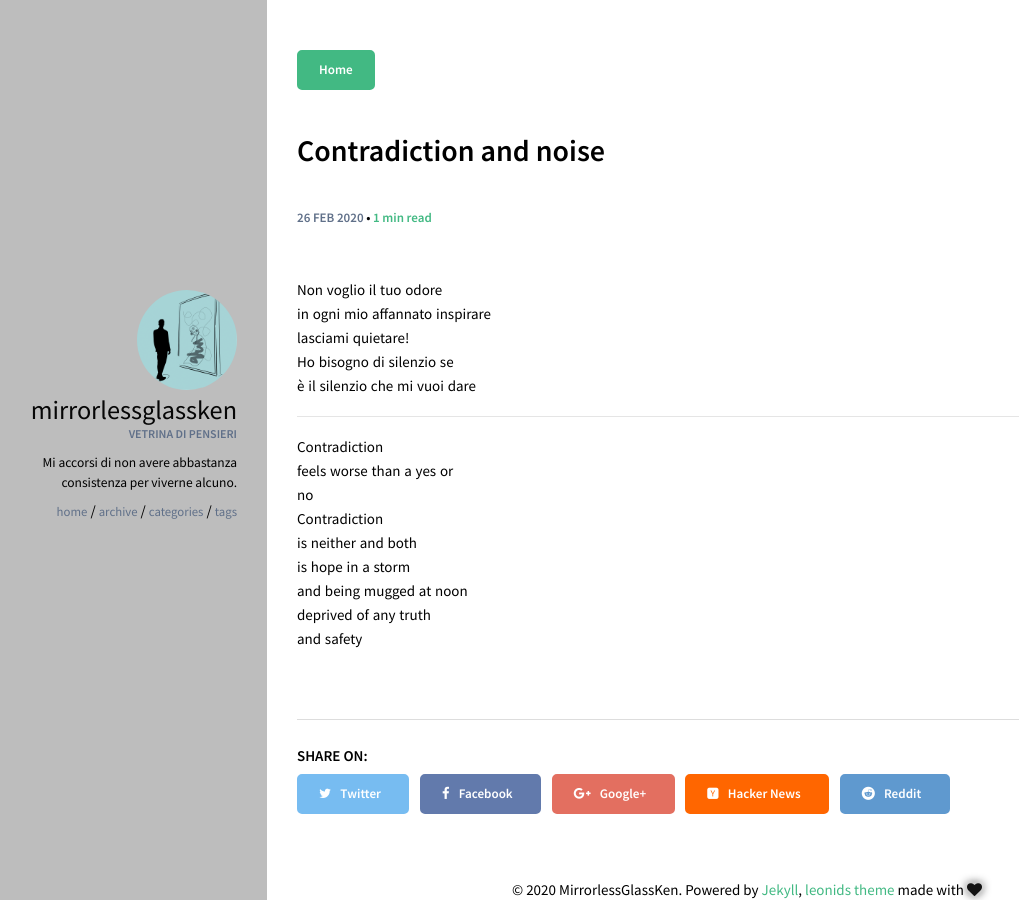
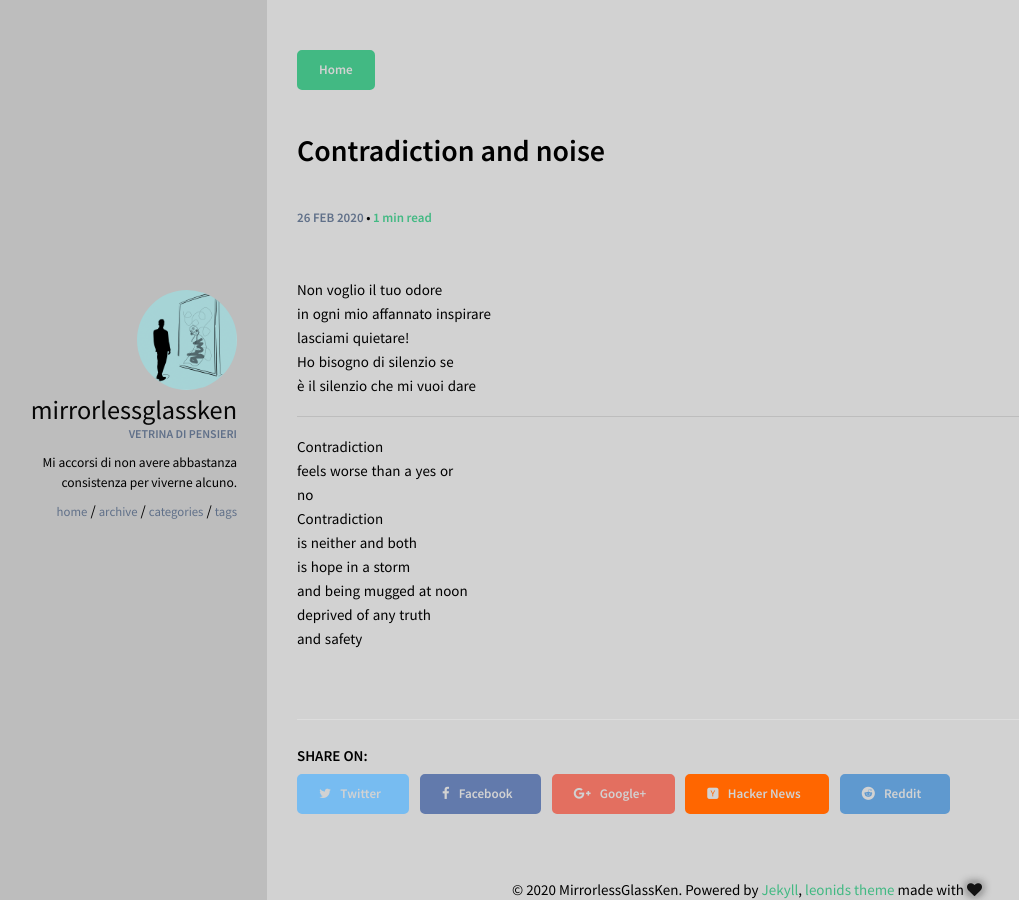
Before and after one commit to mirrorlessglassken/mirrorlessglassken.github.io, a Jekyll site: the page built from _posts/2020-02-26-contradiction.md, in a window 1280 px wide. Shown: the whole page, without its empty margins (53-1072 px from the left). Built offline with Jekyll 4.4.1, drawn with Linux system fonts in a browser that asks for light colours.

Commit message:
cambiato bianco

```diff
--- a/_sass/components/_variables.scss
+++ b/_sass/components/_variables.scss
@@ -54,7 +54,7 @@ $hr-border-width:             $border-width;
 $text-color:       rgba(black,1) !default;
 $background-color: #BDBDBD;
 
-$white:            #fff;
+$white:            #D2D2D2;
 $primary:          #42b983;
 $secondary:        #607089;
 $success:          #65e892;
```
